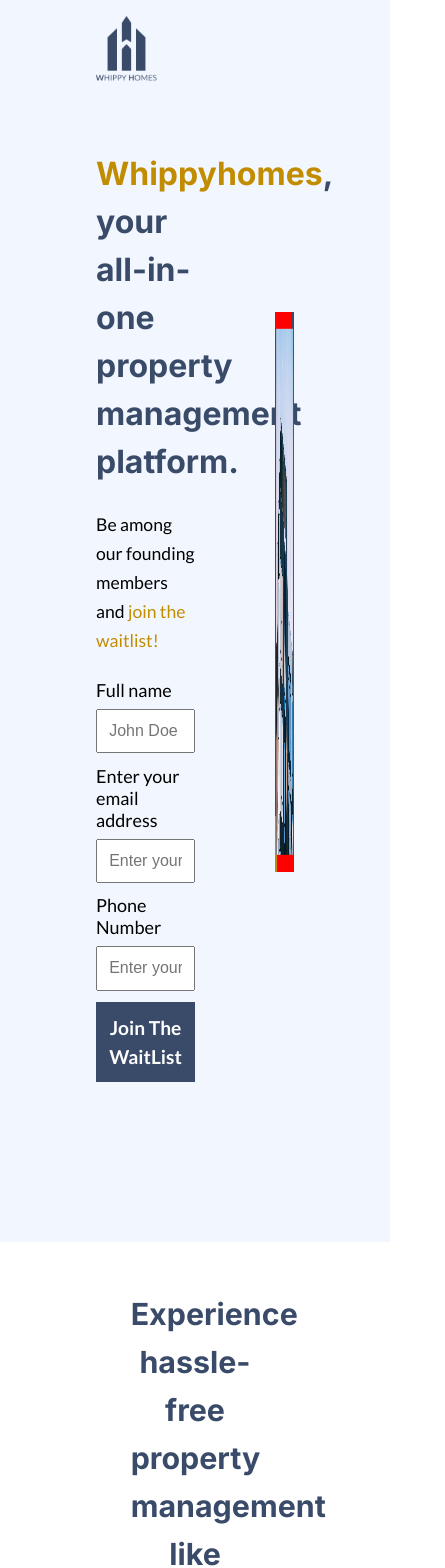
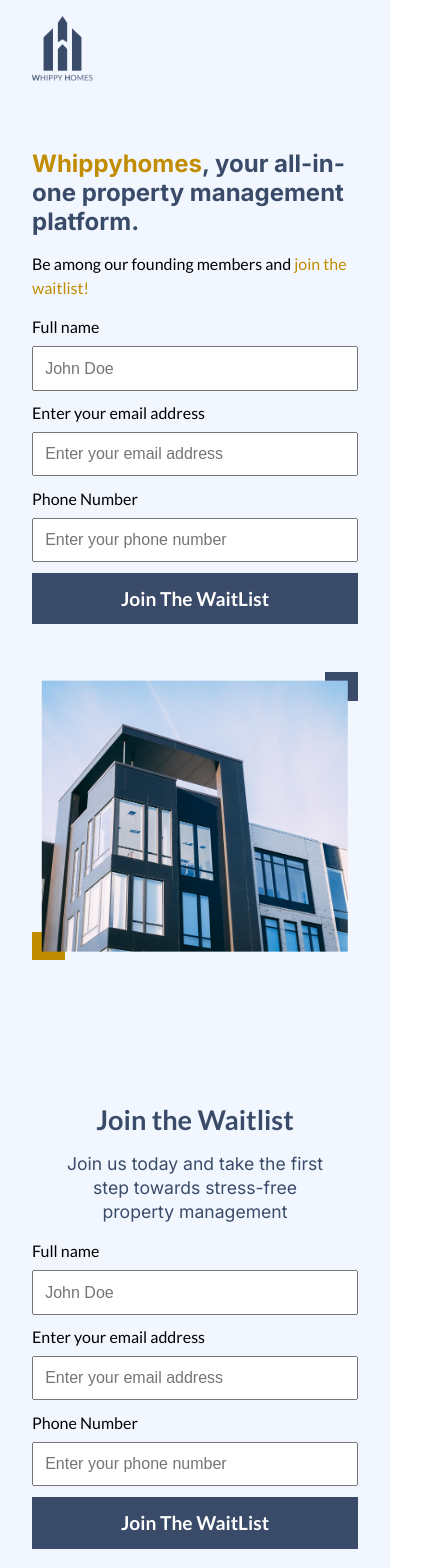
Before and after one commit to aboluwade-oluwasegun/WhippyHomes, a React (Vite) app: page / in a window 390 px wide. Shown: the top 1568 px of the page, 445 px wide, since content can reach past the window. Built offline with nearby package versions, Linux system fonts and the light colour scheme.

Commit message:
feat: responsified to mobile view, except the features components which is commented out

```diff
--- a/src/App.jsx
+++ b/src/App.jsx
@@ -34,7 +34,7 @@ function App() {
       {isSuccess && <SuccessModal onCloseModal={closeModal} />}
       <Nav />
       <Hero data={postWaitList} />
-      <Features />
+      {/* <Features /> */}
       <WaitlistSection />
       <Footer />
     </div>
--- a/src/Components/Form/Form.css
+++ b/src/Components/Form/Form.css
@@ -31,3 +31,13 @@ form {
 .invalid-email {
   color: red;
 }
+@media (max-width: 950px) {
+  .form label {
+    font-size: 1.1rem;
+  }
+}
+@media (max-width: 570px) {
+  .form label {
+    font-size: 1rem;
+  }
+}
--- a/src/Components/Header/Hero.css
+++ b/src/Components/Header/Hero.css
@@ -39,7 +39,6 @@ header {
   height: 35rem;
   width: 50%;
   position: relative;
-  background-color: red;
 }
 .hero-image__container img {
   width: 94%;
@@ -67,5 +66,142 @@ header {
   left: 0;
 }
 
-@media (max-width: 1300px) {
+@media (max-width: 1200px) {
+  .hero-content {
+    width: 45%;
+  }
+  .hero-image__container {
+    height: 32rem;
+    margin-top: -3rem;
+
+    width: 55%;
+  }
 }
+@media (max-width: 1100px) {
+  header {
+    padding-left: 5rem;
+    padding-right: 5rem;
+    gap: 3rem;
+  }
+}
+
+@media (max-width: 1000px) {
+  header {
+    padding-left: 4rem;
+    padding-right: 4rem;
+  }
+
+  .hero-image__container {
+    height: 30rem;
+    width: 55%;
+  }
+}
+@media (max-width: 950px) {
+  header {
+    padding-left: 3rem;
+    padding-right: 3rem;
+  }
+
+  .hero-image__container {
+    height: 25rem;
+    width: 50%;
+    margin-top: -5rem;
+  }
+  .hero-content {
+    width: 50%;
+  }
+  .hero-content__title {
+    font-size: 1.7rem;
+    line-height: 2rem;
+  }
+  .hero-content__description {
+    font-size: 1.1rem;
+    line-height: 24px;
+    margin-top: 1rem;
+    margin-bottom: 1rem;
+  }
+}
+@media (max-width: 850px) {
+  header {
+    display: flex;
+    flex-direction: column;
+    align-items: start;
+    gap: 3rem;
+    padding-bottom: 5rem;
+  }
+  .hero-content {
+    order: 1;
+    padding-top: 3rem;
+    width: 70%;
+
+    /* margin: 0 auto; */
+  }
+  .hero-image__container {
+    order: 2;
+    margin-top: 0;
+    margin: 0 auto;
+
+    width: 80%;
+    height: 30rem;
+  }
+}
+@media (max-width: 700px) {
+  .hero-image__container {
+    width: 80%;
+    height: 30rem;
+  }
+}
+@media (max-width: 650px) {
+  .hero-image__container {
+    width: 90%;
+    height: 25rem;
+  }
+}
+@media (max-width: 570px) {
+  .hero-image__container {
+    width: 100%;
+    height: 23rem;
+  }
+  .hero-content {
+    order: 1;
+    padding-top: 3rem;
+    width: 80%;
+
+    /* margin: 0 auto; */
+  }
+  .hero-content__title {
+    font-size: 1.5rem;
+    line-height: 1.8rem;
+  }
+  .hero-content__description {
+    font-size: 1rem;
+    line-height: 24px;
+    margin-top: 1rem;
+    margin-bottom: 1rem;
+  }
+}
+@media (max-width: 500px) {
+  header {
+    padding-left: 2rem;
+    padding-right: 2rem;
+    padding-bottom: 3rem;
+  }
+  .hero-content {
+    order: 1;
+    padding-top: 3rem;
+    width: 90%;
+
+    /* margin: 0 auto; */
+  }
+}
+
+@media (max-width: 450px) {
+  .hero-content {
+    margin: 0 auto;
+    width: 100%;
+  }
+  .hero-image__container {
+    width: 100%;
+    height: 18rem;
+  }
+}
--- a/src/Components/Header/Nav.css
+++ b/src/Components/Header/Nav.css
@@ -5,3 +5,28 @@ nav {
   padding-left: 6rem;
   padding-right: 6rem;
 }
+
+@media (max-width: 1100px) {
+  nav {
+    padding-left: 5rem;
+    padding-right: 5rem;
+  }
+}
+@media (max-width: 1000px) {
+  nav {
+    padding-left: 4rem;
+    padding-right: 4rem;
+  }
+}
+@media (max-width: 950px) {
+  nav {
+    padding-left: 3rem;
+    padding-right: 3rem;
+  }
+}
+@media (max-width: 500px) {
+  nav {
+    padding-left: 2rem;
+    padding-right: 2rem;
+  }
+}
--- a/src/Components/Waitlist/WaitlistSection.css
+++ b/src/Components/Waitlist/WaitlistSection.css
@@ -40,3 +40,105 @@
   width: 70%;
   color: var(--primaryColor);
 }
+
+@media (max-width: 1200px) {
+  .waitlist-content {
+    width: 45%;
+  }
+  .waitlist-image__container {
+    height: 32rem;
+    margin-top: -3rem;
+
+    width: 55%;
+  }
+}
+@media (max-width: 1100px) {
+  .waitlistSection {
+    padding-left: 5rem;
+    padding-right: 5rem;
+    gap: 3rem;
+  }
+}
+
+@media (max-width: 1000px) {
+  .waitlistSection {
+    padding-left: 4rem;
+    padding-right: 4rem;
+  }
+
+  .waitlist-image__container {
+    height: 30rem;
+    width: 55%;
+  }
+}
+@media (max-width: 950px) {
+  .waitlistSection {
+    padding-left: 3rem;
+    padding-right: 3rem;
+  }
+
+  .waitlist-image__container {
+    height: 25rem;
+    width: 50%;
+    margin-top: -5rem;
+  }
+  .waitlist-content {
+    width: 50%;
+  }
+  .waitlist-content__title {
+    font-size: 1.7rem;
+    line-height: 2rem;
+  }
+  .waitlist-content__description {
+    font-size: 1.1rem;
+    line-height: 24px;
+    margin-top: 1rem;
+    margin-bottom: 1rem;
+  }
+}
+@media (max-width: 850px) {
+  .waitlistSection {
+    display: flex;
+    flex-direction: column;
+    align-items: start;
+    gap: 3rem;
+    padding-bottom: 5rem;
+    background-color: #f2f7ff;
+  }
+  .waitlist-content {
+    padding-top: 3rem;
+    width: 70%;
+    margin: 0 auto;
+    /* margin: 0 auto; */
+  }
+  .waitlist-image__container {
+    order: 2;
+    margin-top: 0;
+    margin: 0 auto;
+
+    width: 80%;
+    height: 30rem;
+    display: none;
+  }
+}
+@media (max-width: 720px) {
+  .waitlist-content__description {
+    width: 80%;
+  }
+}
+@media (max-width: 630px) {
+  .waitlist-content {
+    width: 90%;
+  }
+}
+@media (max-width: 500px) {
+  .waitlistSection {
+    padding-left: 2rem;
+    padding-right: 2rem;
+  }
+}
+@media (max-width: 450px) {
+  .waitlist-content {
+    width: 100%;
+  }
+}
--- a/src/index.css
+++ b/src/index.css
@@ -9,7 +9,7 @@
   padding: 0;
   margin: 0;
 }
-body{
+body {
   max-width: 1440px;
   margin: 0 auto;
 }
```
